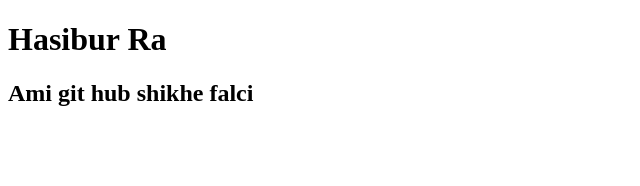
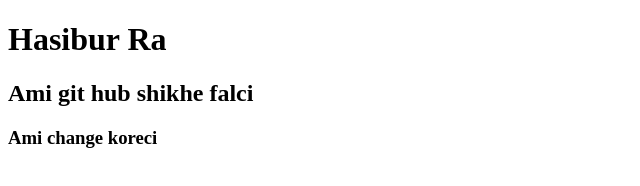
Before and after one commit to hasiburrahman010/hasib-project, a plain HTML site: page index.html in a window 1280 px wide. Shown: the whole page, without its empty margins (0-640 px from the left). Drawn offline with Linux system fonts and the light colour scheme.

Commit message:
Update index.html

```diff
--- a/index.html
+++ b/index.html
@@ -8,5 +8,6 @@
 <body>
     <h1>Hasibur Ra</h1>
     <h2>Ami git hub shikhe falci</h2>
+    <h3>Ami change koreci</h3>
 </body>
 </html>
```
